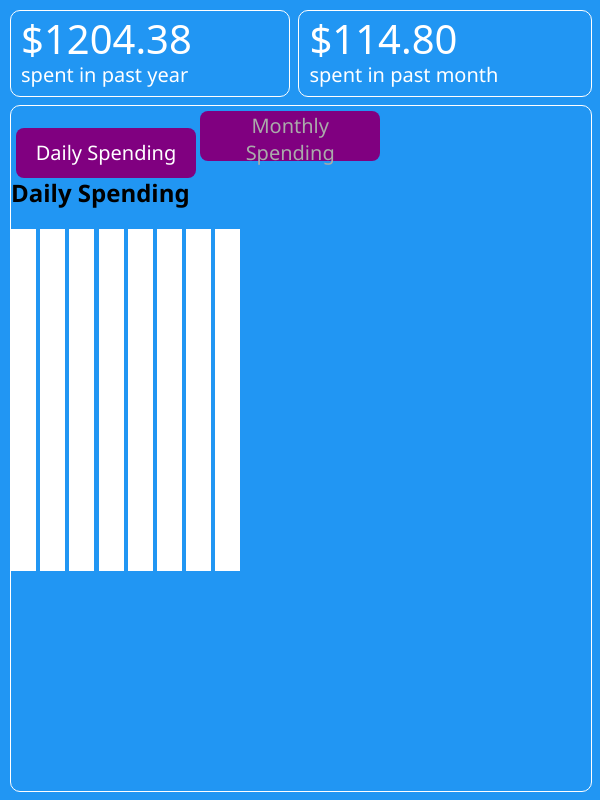
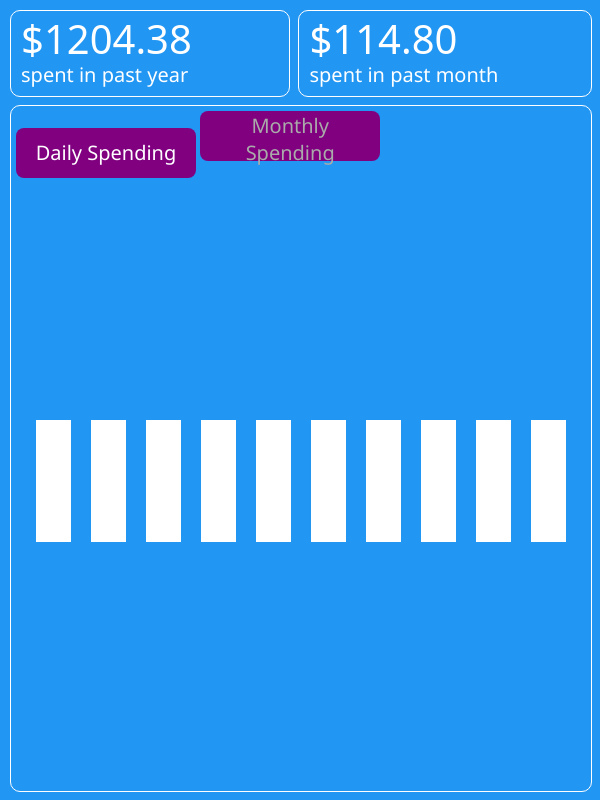
Before and after one commit to NMBridges/BezaCloud, an Electron app: page src/dashboard.html in a window 600 px wide. Drawn offline with Linux system fonts and the light colour scheme; no server answers; a web font is replaced by a local one.

Commit message:
Reset dependencies

```diff
--- a/src/dashboard.css
+++ b/src/dashboard.css
@@ -70,11 +70,17 @@ body {
             margin-top: 5px;
             border: 1px solid #ffffff;
             border-radius: 10px;
-            grid-template-rows: 50px, auto;
+            display: grid;
+            grid-template-areas:
+                'buttonArea'
+                'chartArea';
+            grid-gap: 0px;
+            grid-template-rows: 50px auto;
         }
             .buttonContainer {
                 width: 100%;
                 height: 50px;
+                grid-area: buttonArea;
             }
                 #dailyButton {
                     width: 180px;
@@ -105,17 +111,25 @@ body {
                     font-size: 20px;
                     font-weight: 200;
                 }
-            .chartContainer {
-                width: 100%;
+            .chart {
+                width: calc(100% - 20px);
+                height: calc(100% - 25px);
+                align-items: center;
+                grid-area: chartArea;
+                margin-left:5px;
+                margin-top:10px;
+                margin-bottom:5px;
+                display: grid;
+                grid-gap: 0px;
+                padding-left: 10px;
+                padding-top: 10px;
+                grid-template-columns: repeat(var(--cols), calc((100% - 10px) / var(--cols)));
             }
-                .barChart {
-                    width: 100%;
-                    height: 100%;
-                    background-color: orange;
+                .bar {
+                    grid-row: 1;
+                    grid-column: var(--col);
+                    width: calc(100% - 20px);
+                    height: 20%;
+                    margin: 10px;
+                    background-color: white;
                 }
-                .bar {
-                    width: var(--barWid);
-                    height: var(--barHei);
-                    background-color: white;
-                    display: inline-block;
-                }
--- a/src/dashboard.html
+++ b/src/dashboard.html
@@ -19,19 +19,17 @@
                         <button id="dailyButton">Daily Spending</button>
                         <button id="monthlyButton">Monthly Spending</button>
                     </div>
-                    <div class="chartContainer">
-                        <h2 class="title">Daily Spending</h2>
-
-                        <div class="grid">
-                            <div class="bar" style="--barWid:25px;--barHei:50%;" data-name="Your Blog" title="Your Blog 85%"></div>
-                            <div class="bar" style="--barWid:25px;--barHei:50%;" data-name="Medium" title="Medium 23%"></div>
-                            <div class="bar" style="--barWid:25px;--barHei:50%;" data-name="Tumblr" title="Tumblr 7%"></div>
-                            <div class="bar" style="--barWid:25px;--barHei:50%;" data-name="Facebook" title="Facebook 38%"></div>
-                            <div class="bar" style="--barWid:25px;--barHei:50%;" data-name="YouTube" title="YouTube 35%"></div>
-                            <div class="bar" style="--barWid:25px;--barHei:50%;" data-name="LinkedIn" title="LinkedIn 30%"></div>
-                            <div class="bar" style="--barWid:25px;--barHei:50%;" data-name="Twitter" title="Twitter 5%"></div>
-                            <div class="bar" style="--barWid:25px;--barHei:50%;" data-name="Other" title="Other 20%"></div>
-                        </div>
+                    <div class="chart" style="--cols:10;">
+                        <div class="bar" style="--col:1;"></div>
+                        <div class="bar" style="--col:2;"></div>
+                        <div class="bar" style="--col:3;"></div>
+                        <div class="bar" style="--col:4;"></div>
+                        <div class="bar" style="--col:5;"></div>
+                        <div class="bar" style="--col:6;"></div>
+                        <div class="bar" style="--col:7;"></div>
+                        <div class="bar" style="--col:8;"></div>
+                        <div class="bar" style="--col:9;"></div>
+                        <div class="bar" style="--col:10;"></div>
                     </div>
                 </div>
             </div>
--- a/src/mercor.js
+++ b/src/mercor.js
@@ -1,6 +1,6 @@
 const homeDir = require('os').homedir();
 const fs = require('fs');
-const { machineIdSync } = require("../node_modules/node-machine-id/index.js");
+const { machineIdSync } = require("node-machine-id/index.js");
 var mysql = require('mysql-await');
 
 /** @type {string} The color theme of Mercor Connect. */
```
Also changed, not shown: package.json (+5 -5 lines), 1 other file.
